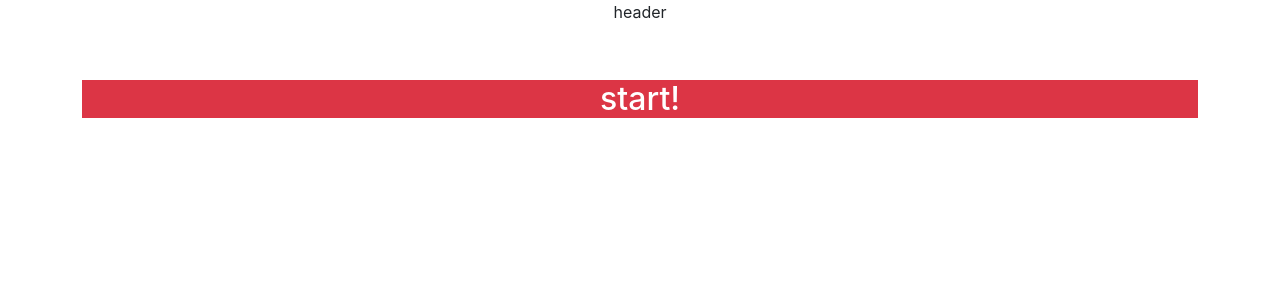
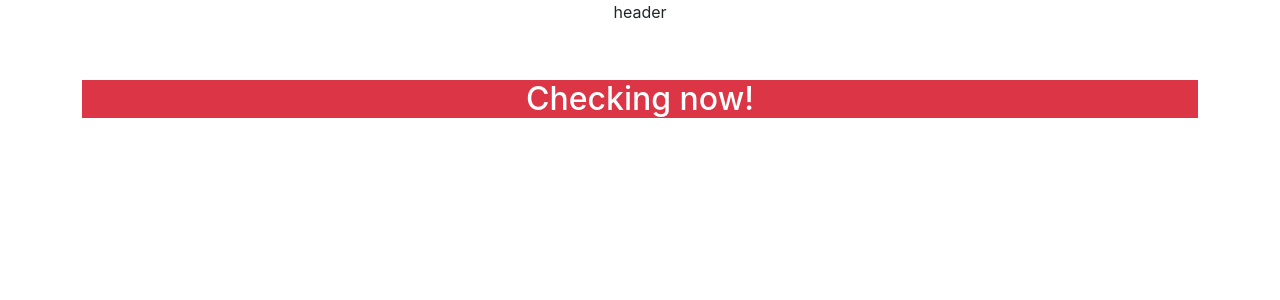
Before and after one commit to Akiva22Cohen/react, a React (Create React App) app: page / in a window 1280 px wide. Shown: the top 300 px of the page. Built offline with nearby package versions, Linux system fonts and the light colour scheme.

Commit message:
On branch start_default Your branch is up to date with 'origin/start_default'.
Changes to be committed:
	modified:   src/comps/start.js

```diff
--- a/src/comps/start.js
+++ b/src/comps/start.js
@@ -6,7 +6,7 @@ function Start() {
       <div className="container">
         <header style={{ height: '10vh' }}>header</header>
         <div>
-          <h2 className='text-bg-danger'>start!</h2>
+          <h2 className='text-bg-danger'>Checking now!</h2>
         </div>
       </div>
     </div>
```
